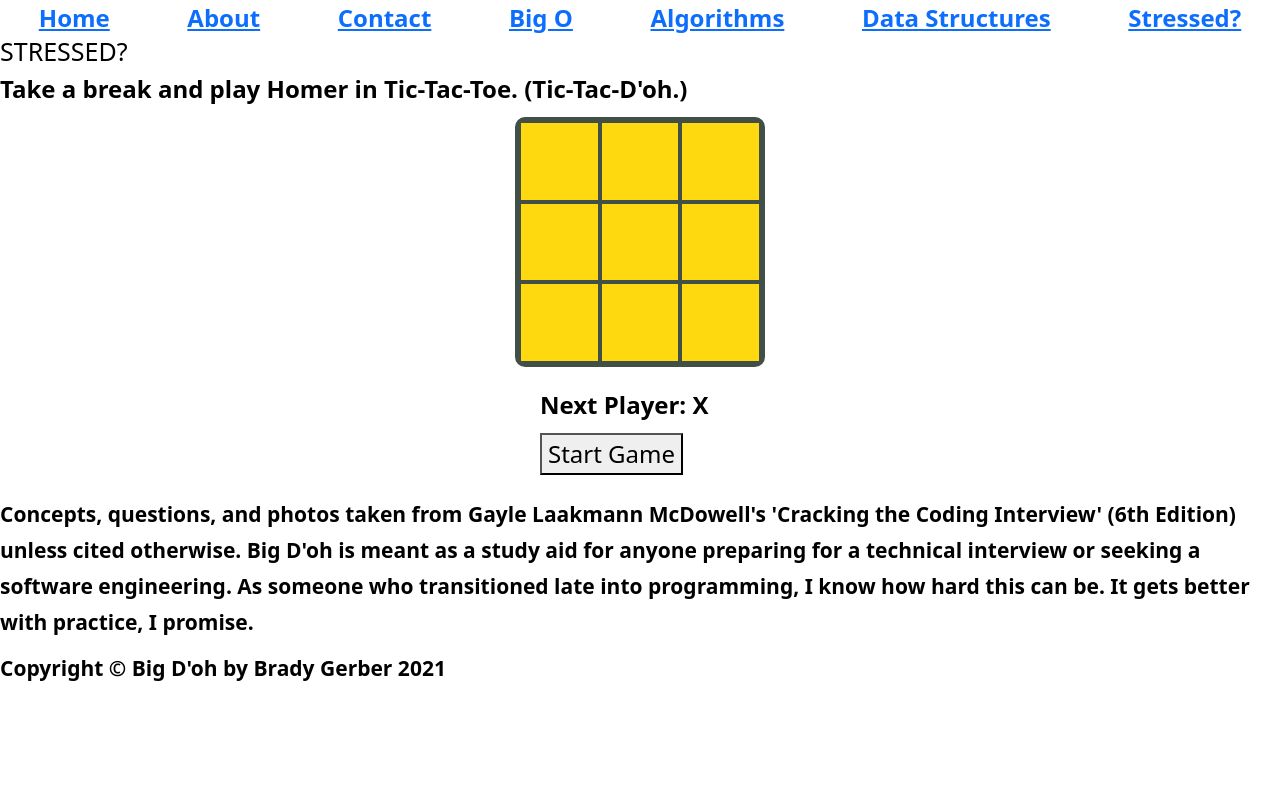
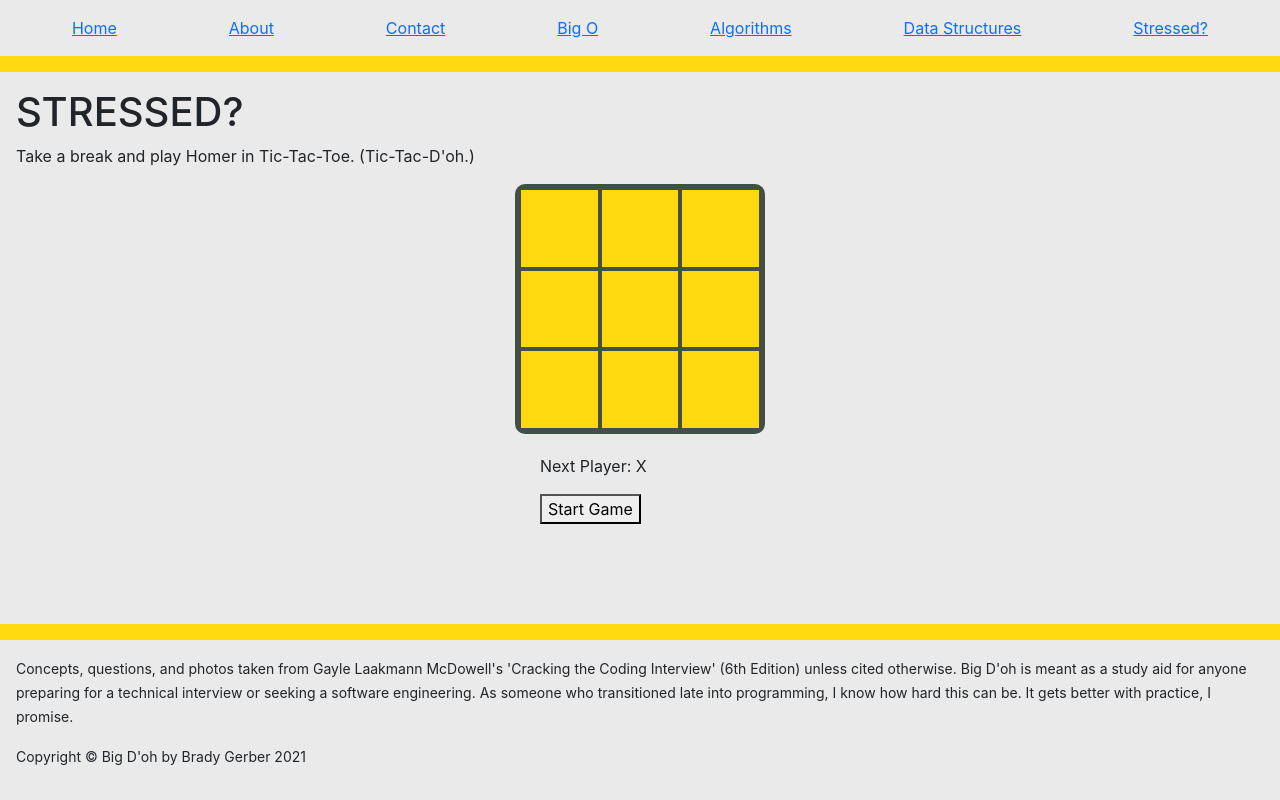
Before and after one commit to bg-write/big-doh, a React (Create React App) app: page /ttt in a window 1280 px wide. Built offline with nearby package versions, Linux system fonts and the light colour scheme.

Commit message:
Fix CSS flex & grid template

```diff
--- a/src/App.css
+++ b/src/App.css
@@ -7,52 +7,8 @@ HOMER COLOR GUIDE:
 -Shoes: #424F46 (Outer Space)
 */
 
-html {
-	box-sizing: border-box;
-}
-
-*,
-*::before,
-*::after {
-	box-sizing: inherit;
-}
-
-:root {
-	font-size: 62.5%;
-}
-
 body {
-	/* background-color: #FED90F; */
-	font-family: system-ui, -apple-system, BlinkMacSystemFont, 'Segoe UI', Roboto,
-		Oxygen-Sans, Ubuntu, Cantarell, 'Helvetica Neue', sans- serif;
-	margin: 0;
-	color: black;
-	display: grid;
-	min-height: 100%;
-	font-size: 2.4rem;
-	font-weight: bold;
-	height: 100vh;
-	/* mobile first - single column */
-	grid-template-columns: 100%;
-	grid-template-rows: auto 1fr auto;
-	grid-template-areas:
-		'header'
-		'content'
-		'footer';
-}
-
-header {
-	grid-area: header;
-}
-
-main {
-	/* color: #D1B271; */
-	grid-area: content;
-}
-
-footer {
-	/* color: #D1B271; */
-	grid-area: footer;
+	background-color: #fed90f;
 }
 
 a {
@@ -62,3 +18,19 @@ a {
 a:hover {
 	/* color: #70D1FE; */
 }
+
+.grid {
+	/* placed in App.js */
+	display: grid;
+	height: 100vh;
+	grid-template-columns: 100%;
+	grid-template-rows: auto 1fr auto;
+	grid-gap: 1em;
+}
+
+header,
+main,
+footer {
+	background: #eaeaea;
+	padding: 1em;
+}
--- a/src/App.js
+++ b/src/App.js
@@ -13,7 +13,7 @@ import { Route, Link } from 'react-router-dom';
 
 function App() {
 	return (
-		<div className="App">
+		<div className="App" class="grid">
 			<Navbar />
 			<Route exact path="/" component={Home} />
 			<Route exact path="/about" component={About} />
```
